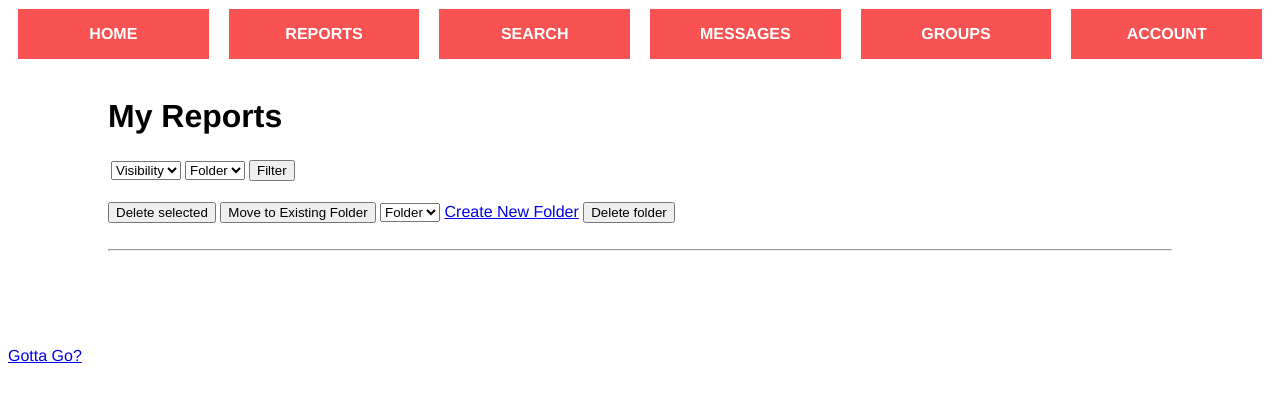
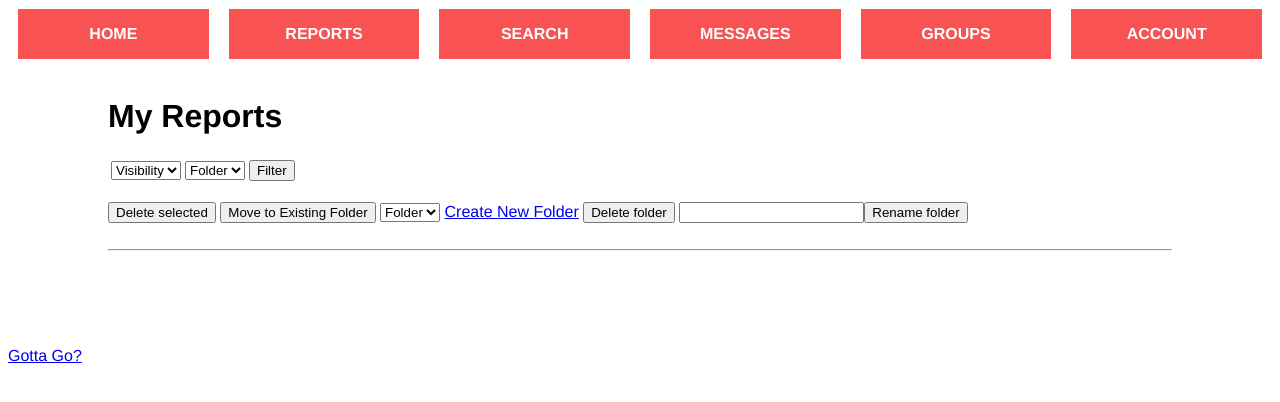
Before and after one commit to bjs9yv/CS3240, a Django app: page /reports/ in a window 1280 px wide. Shown: the part 153-555 px from the top of the page. Run offline with Django 3.2, Linux system fonts and the light colour scheme; a user stored in the database is signed in; data that the repository does not hold is empty; parts of the project's set-up code (start-up, migrations or seed data) failed here and were passed over.

Commit message:
rename folders

```diff
--- a/securecontactapp/views.py
+++ b/securecontactapp/views.py
@@ -91,6 +91,12 @@ def reports(request):
                     report.folder = folder.parent
                     report.save(update_fields=['folder'])
                 folder.delete()
+        elif 'rename_folder' in request.POST:
+            folder = Folder.objects.filter(owner=request.user, id=request.POST['folder'])
+            if folder.exists():
+                folder = folder.get()
+                folder.name = request.POST['new_name']
+                folder.save(update_fields=['name'])
 
     # GET
 
--- a/templates/reports.html
+++ b/templates/reports.html
@@ -53,6 +53,7 @@
     </select>
     <a href="{% url 'folder' %}">Create New Folder</a>
     <input type="submit" name="delete_folder" value="Delete folder"/>
+    <input type="text" name="new_name"/><input type="submit" name="rename_folder" value="Rename folder"/>
     <br><br><hr>
     {% for report, files, hash in reports %}
       <table><tr><td><input type="checkbox" name="del" value="{{ report.id }}"/></td>
```
